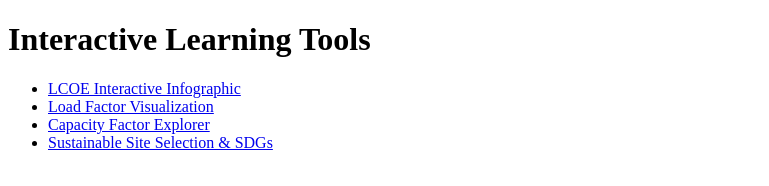
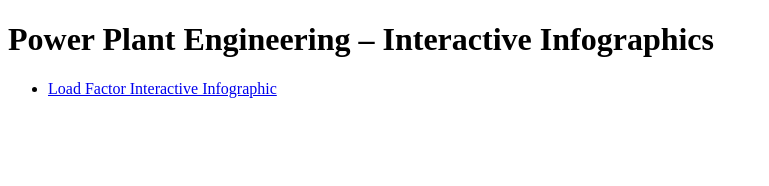
Before and after one commit to mazhar17/ME4201_Infographics, a plain HTML site: page index.html in a window 1280 px wide. Shown: the whole page, without its empty margins (0-769 px from the left). Drawn offline with Linux system fonts and the light colour scheme.

Commit message:
Update index.html

```diff
--- a/index.html
+++ b/index.html
@@ -4,12 +4,9 @@
   <title>Power Plant Engineering – Interactive Infographics</title>
 </head>
 <body>
-  <h1>Interactive Learning Tools</h1>
+  <h1>Power Plant Engineering – Interactive Infographics</h1>
   <ul>
-    <li><a href="lcoe.html">LCOE Interactive Infographic</a></li>
-    <li><a href="load-factor.html">Load Factor Visualization</a></li>
-    <li><a href="capacity-factor.html">Capacity Factor Explorer</a></li>
-    <li><a href="site-selection-sdgs.html">Sustainable Site Selection & SDGs</a></li>
+    <li><a href="https://mazhar17.github.io/ME4201_Infographics/LoadFactor_Interactive.html">Load Factor Interactive Infographic</a></li>
   </ul>
 </body>
 </html>
```
